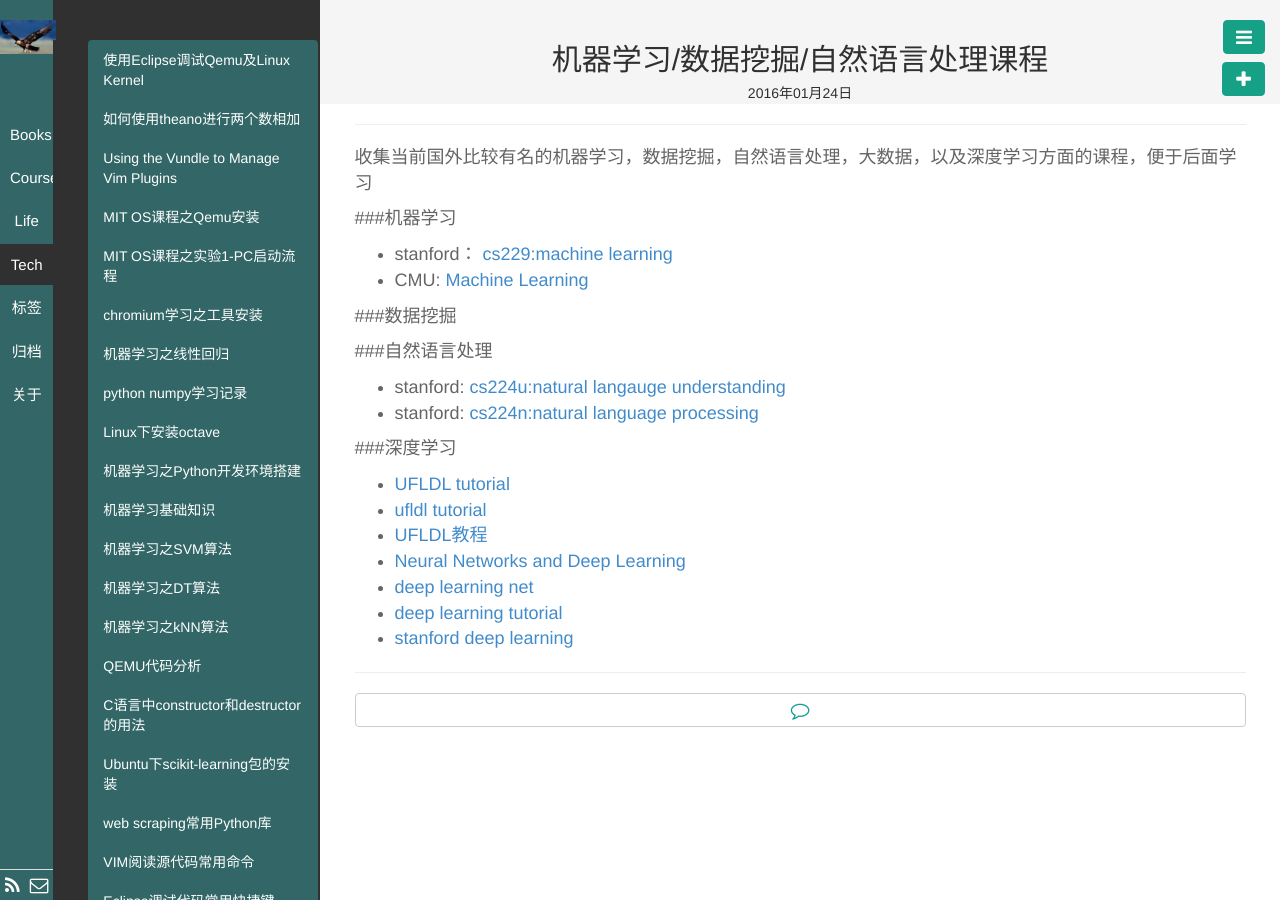
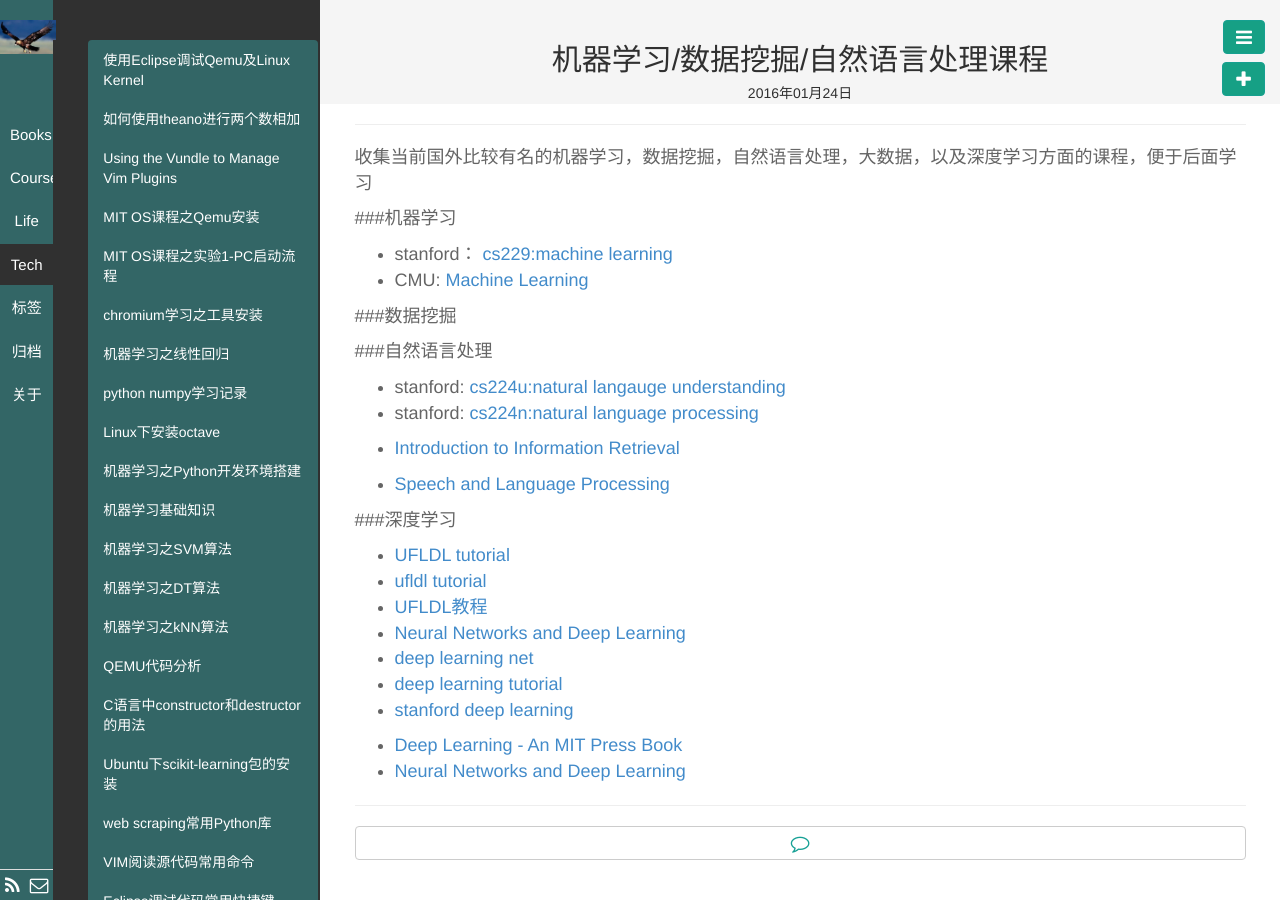
Before and after one commit to wuxiaoer/wuxiaoer.github.io, a Jekyll site: the page built from _posts/Course/2016-01-24-machine-learning-course.md, in a window 1280 px wide. Built offline with Jekyll 4.4.1, drawn with Linux system fonts in a browser that asks for light colours.

Commit message:
modify the course of nlp and deep learning

```diff
--- a/_posts/Course/2016-01-24-machine-learning-course.md
+++ b/_posts/Course/2016-01-24-machine-learning-course.md
@@ -20,6 +20,11 @@ description: 汇总机器学习，数据挖掘，自然语言处理，大数据
 - stanford: [cs224u:natural langauge understanding](https://web.stanford.edu/class/cs224u/)
 - stanford: [cs224n:natural language processing](https://web.stanford.edu/class/cs224n/)
 
+- [Introduction to Information Retrieval](http://nlp.stanford.edu/IR-book/)
+
+- [Speech and Language Processing](https://web.stanford.edu/~jurafsky/slp3/)
+
+
 ###深度学习
 - [UFLDL tutorial](http://deeplearning.stanford.edu/wiki/index.php/UFLDL_Tutorial)
 - [ufldl tutorial](http://ufldl.stanford.edu/tutorial/)
@@ -28,3 +33,6 @@ description: 汇总机器学习，数据挖掘，自然语言处理，大数据
 - [deep learning net](http://deeplearning.net/)
 - [deep learning tutorial](http://deeplearning.net/tutorial/)
 - [stanford deep learning](http://deeplearning.stanford.edu/tutorial/)
+
+- [Deep Learning - An MIT Press Book](http://www.deeplearningbook.org/)
+- [Neural Networks and Deep Learning](http://neuralnetworksanddeeplearning.com/)
```
